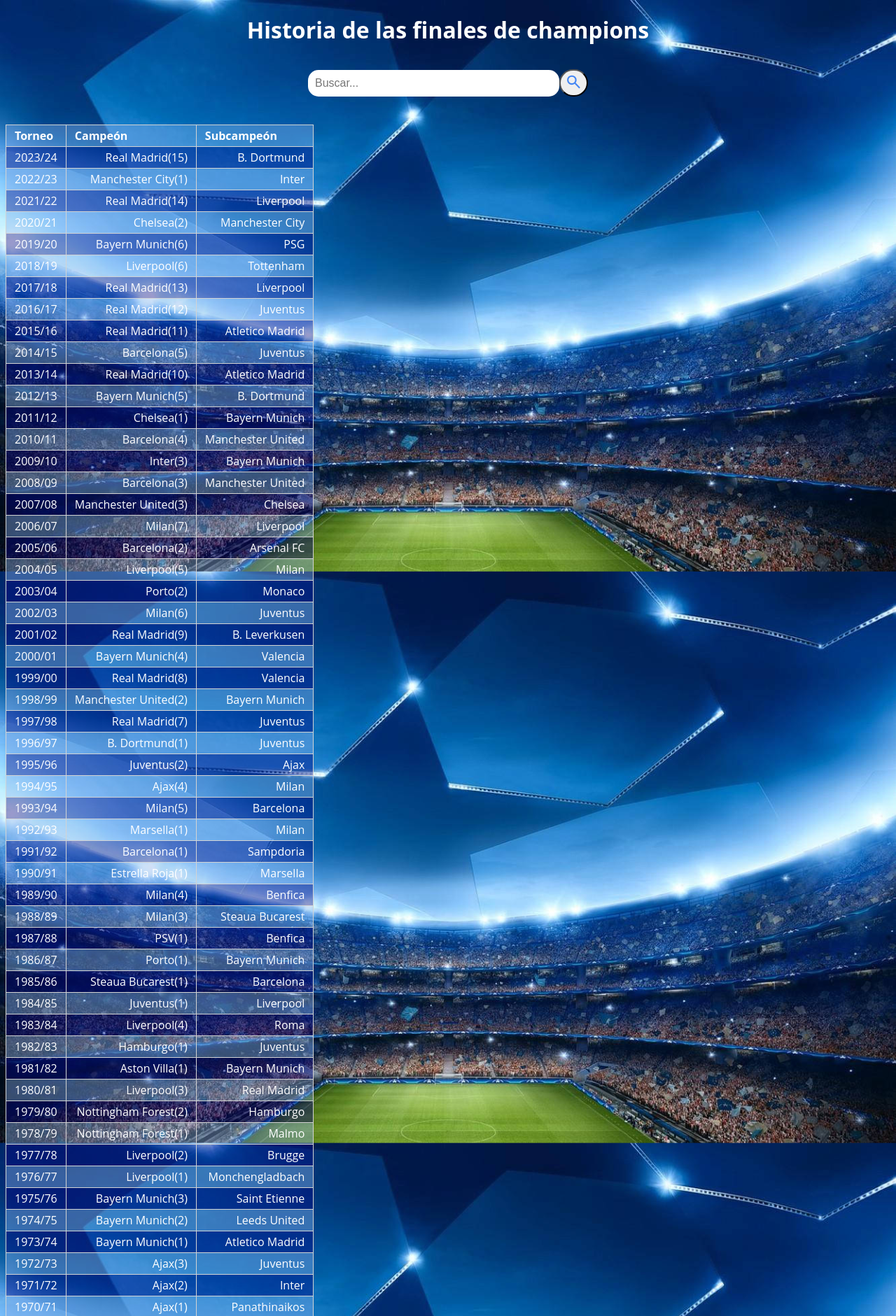
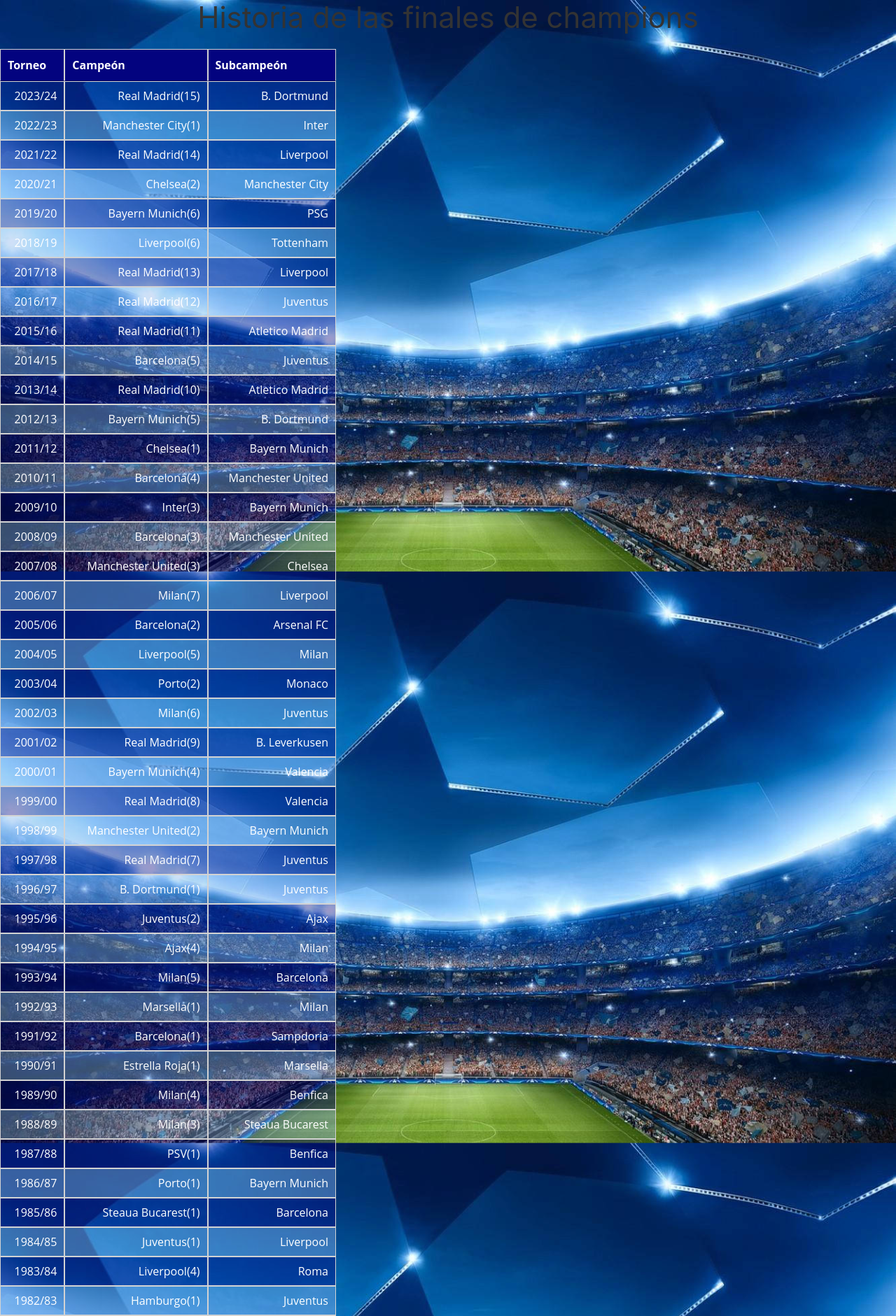
Before and after one commit to TheLife761/TP-Desarrollo-Sistemas, a PHP site: page / in a window 1280 px wide. Shown: the top 1881 px of the page at 70% size. Run offline with PHP 8.4, Linux system fonts and the light colour scheme; some libraries are stand-ins or nearby versions.

Commit message:
up tables

```diff
--- a/index.php
+++ b/index.php
@@ -11,19 +11,20 @@ include_once "data.php";
     <meta http-equiv="X-UA-Compatible" content="IE=edge">
     <meta name="viewport" content="width=device-width, initial-scale=1.0">
     <link rel="stylesheet" href="./styles/champions.css">
+    <link rel="stylesheet" href="https://cdnjs.cloudflare.com/ajax/libs/uikit/3.0.2/css/uikit.min.css">
+    <link rel="stylesheet" href="https://cdn.datatables.net/2.1.8/css/dataTables.uikit.css">
     <script src="./frameworks/jquery-3.7.1.min.js"></script>
-    <link rel="stylesheet" href="https://cdn.datatables.net/2.1.8/css/dataTables.dataTables.css" />
     <script src="https://cdn.datatables.net/2.1.8/js/dataTables.js"></script>
     <title>Champions</title>
 </head>
 <body>
 
 <h1>Historia de las finales de champions</h1>
-    <div class="container">
-    <input type ="text" placeholder="Buscar...">
-    <button><svg xmlns="http://www.w3.org/2000/svg" viewBox="0 -960 960 960" class="buscador"><path d="M784-120 532-372q-30 24-69 38t-83 14q-109 0-184.5-75.5T120-580q0-109 75.5-184.5T380-840q109 0 184.5 75.5T640-580q0 44-14 83t-38 69l252 252-56 56ZM380-400q75 0 127.5-52.5T560-580q0-75-52.5-127.5T380-760q-75 0-127.5 52.5T200-580q0 75 52.5 127.5T380-400Z"/></svg></button>
-    </div>
-<table class="match">
+
+<div class="table-container">
+<table class="match" id="finales">
+
+<thead>
 <tr>
 
 <?php
@@ -58,8 +59,12 @@ foreach ($finales->rows as $final) {
 
 
 </table>
+</div>
 
-<table>
+
+<div class="table-container">
+<table id="clubes">
+<thead>
 <tr>
 
 <?php
@@ -71,6 +76,9 @@ foreach ($ranking_clubes->headers as $header) {
 ?>
 
 </tr>
+</thead>
+
+<tbody>
 
 <?php
 
@@ -87,11 +95,17 @@ foreach ($ranking_clubes->rows as $ranking_club) {
 ?>
 
 </tr>
+</tbody>
 
 
 </table>
 
-<table>
+</div>
+
+<div class="table-container">
+
+<table id="paises">
+    <thead>
 <tr>
 
 <?php
@@ -103,7 +117,9 @@ foreach ($ranking_paises->headers as $header) {
 ?>
 
 </tr>
+</thead>
 
+<tbody>
 <?php
 
 foreach ($ranking_paises->rows as $ranking_pais) {
@@ -119,9 +135,11 @@ foreach ($ranking_paises->rows as $ranking_pais) {
 ?>
 
 </tr>
+</tbody>
 
 
 </table>
+</div>
 
 <script src="scripts/index.js"></script>
 </body>
--- a/styles/champions.css
+++ b/styles/champions.css
@@ -1,3 +1,38 @@
+*, *::before, *::after {
+  box-sizing: border-box;
+}
+* {
+  margin: 0;
+}
+body {
+  line-height: 1.5;
+  -webkit-font-smoothing: antialiased;
+}
+
+img, picture, video, canvas, svg {
+  display: block;
+  max-width: 100%;
+}
+
+input, button, textarea, select {
+  font: inherit;
+}
+
+p, h1, h2, h3, h4, h5, h6 {
+  overflow-wrap: break-word;
+}
+
+p {
+  text-wrap: pretty;
+}
+h1, h2, h3, h4, h5, h6 {
+  text-wrap: balance;
+}
+
+#root, #__next {
+  isolation: isolate;
+}
+
 body {
   background-image: url("../images/fondo\ champions-2.jpg");
   color: white;
@@ -53,13 +88,17 @@ tfoot {
 }
 
 tbody tr:nth-child(even) {
-  background: color-mix(in srgb, var(--color), transparent 60%);
+  background: color-mix(in srgb, var(--color), transparent 60%) !important;
 }
 
 tbody tr:nth-child(odd) {
-  background: color-mix(in srgb, #8bb1ee, transparent 60%);
+  background: color-mix(in srgb, #8bb1ee, transparent 60%) !important;
 }
 
+input[type="search"] {
+  background-color: white !important;
+  color: black !important;
+}
 
 .match th:last-child {
   display: none;
@@ -73,30 +112,7 @@ select option {
   background-color: gray;
 }
 
-.container .buscador {
-  fill: #4285F4; /* Color del ícono */
-  width: 25px; /* Ancho del ícono */
-  height: 30px; /* Altura del ícono */
+.table-container {
+  width: 100%;
+  max-width: 30em;
 }
-.container{
-  justify-content: center;
-  display: flex; /* Utiliza flexbox para alinear elementos */
-  justify-content: center; /* Centra horizontalmente el contenido */
-  align-items: center; /* Centra verticalmente el contenido */
-  border-radius: 30px; /* Bordes redondeados */
-  padding: 10px; /* Espaciado interno */
-  width: 400px; /* Ancho del contenedor */
-  margin: auto; /* Centra el contenedor en la página */
-  margin-bottom: 30px;
-}
-.container input[type="text"] {
-  border: none; /* Sin borde */
-  outline: none; /* Sin contorno al hacer clic */
-  padding: 10px; /* Espaciado interno */
-  border-radius: 15px; /* Bordes redondeados */
-  font-size: 16px; /* Tamaño de fuente */
-  width: 100%; /* Ancho completo del contenedor */
-}
-.container button{
-  border-radius: 30px;
-}
```
Also changed, not shown: scripts/index.js (+28 -2 lines).
